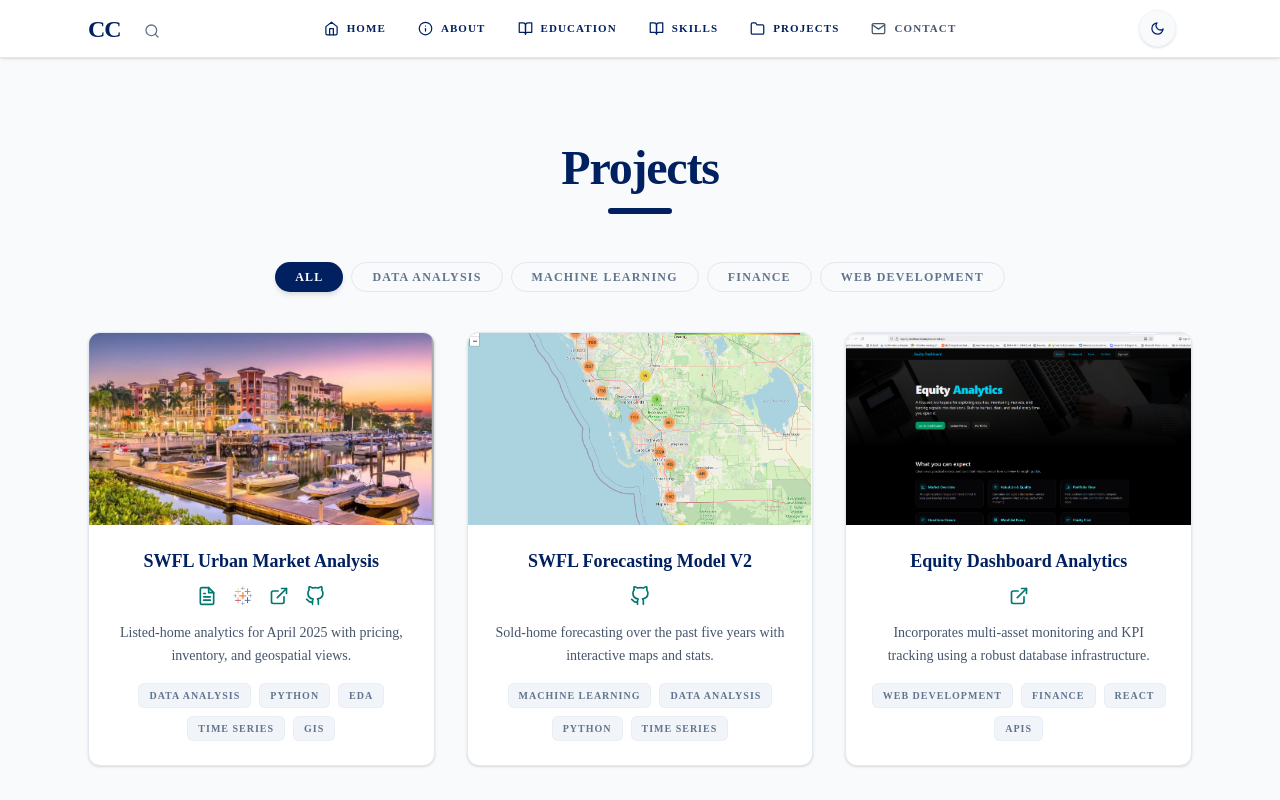
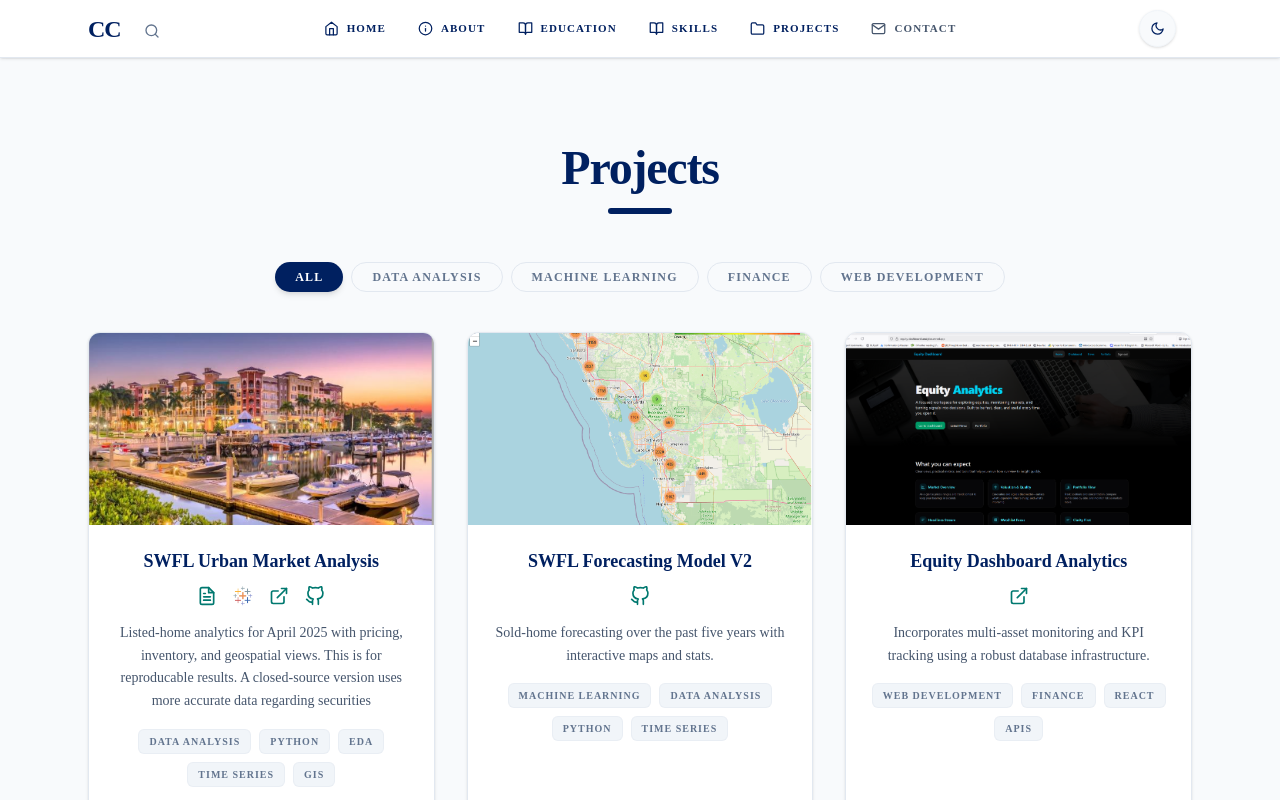
Before and after one commit to Chris-D-Jose-Castaneda/my-website, a React (Vite) app: page /projects in a window 1280 px wide. Shown: the top 800 px of the page. Built offline with nearby package versions, Linux system fonts and the light colour scheme.

Commit message:
Projects

```diff
--- a/src/pages/Projects.jsx
+++ b/src/pages/Projects.jsx
@@ -4,7 +4,7 @@ import { FiGithub, FiExternalLink, FiBookOpen, FiFileText, FiDownload, FiChevron
 const projects = [
   {
     name: "SWFL Urban Market Analysis",
-    description: "Listed-home analytics for April 2025 with pricing, inventory, and geospatial views.",
+    description: "Listed-home analytics for April 2025 with pricing, inventory, and geospatial views. This is for reproducable results. A closed-source version uses more accurate data regarding securities",
     tags: ["Data Analysis", "Python", "EDA", "Time Series", "GIS"],
     url: "https://github.com/Chris-D-Jose-Castaneda/SWFL-Real-Estate-Analytical-Project",
     tableauUrl: "https://public.tableau.com/app/profile/chris.d.jose/viz/SWFLDashboard/SWFLRealEstateDashboard",
```
